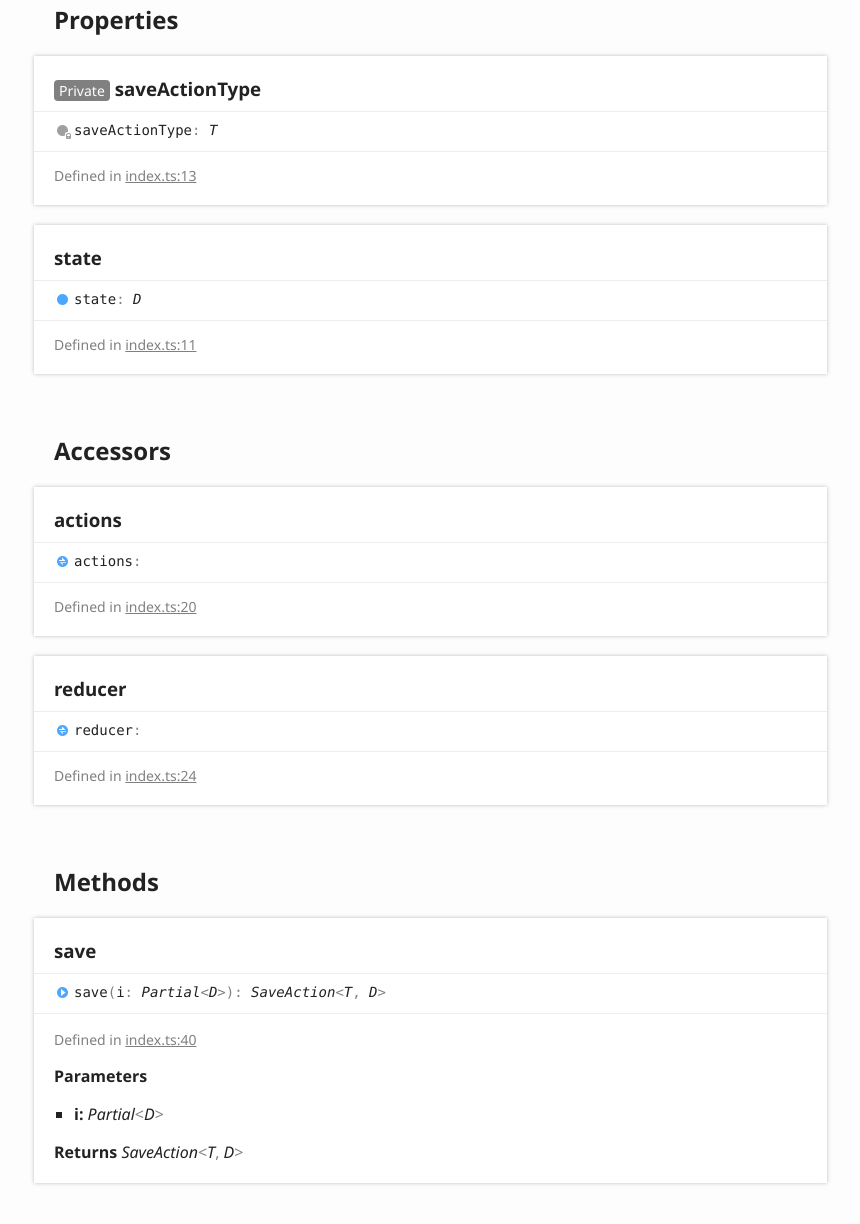
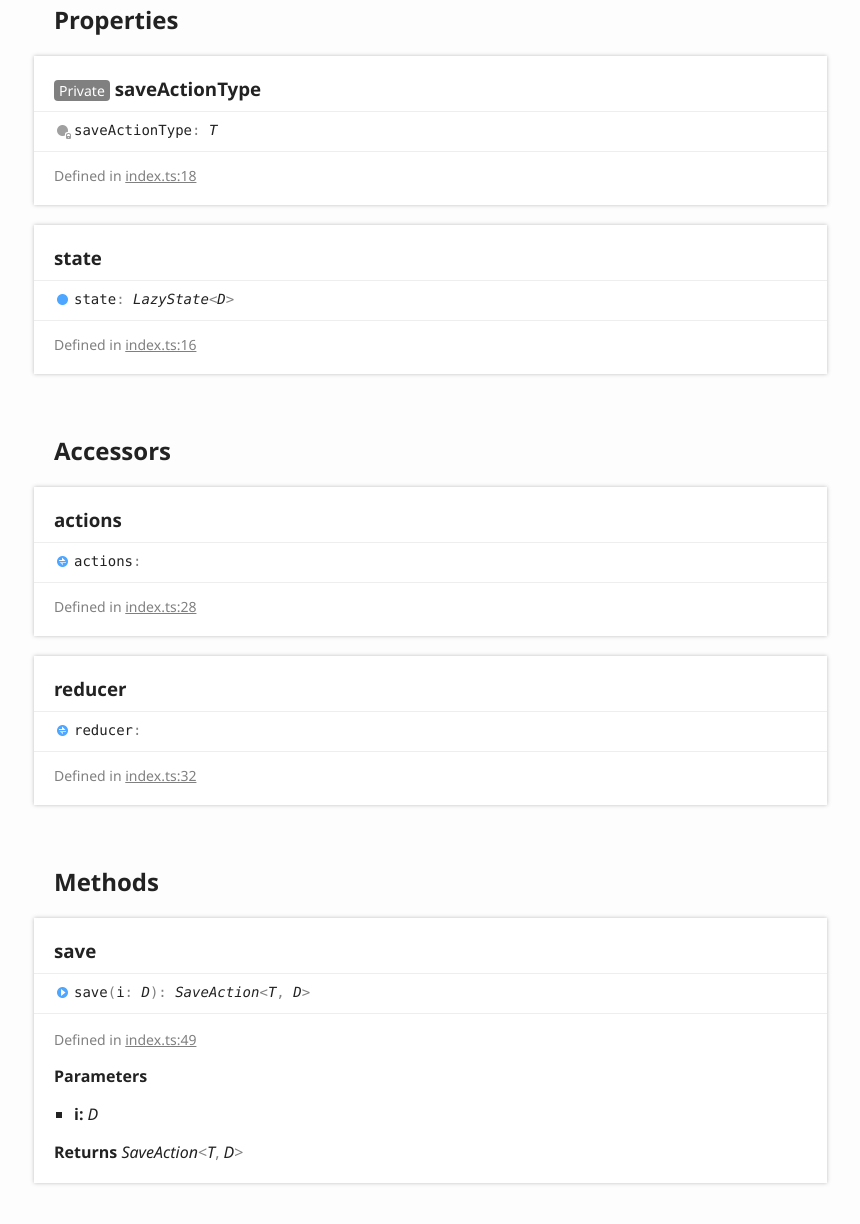
Before and after one commit to weavedev/redux-lazy, a website: page docs/classes/_index_.reduxlazy.html in a window 1280 px wide. Shown: the part 1483-2707 px from the top of the page, without its empty margins (6-866 px from the left). Drawn offline with Linux system fonts and the light colour scheme.

Commit message:
Update state type to look more like redux-async

```diff
--- a/docs/classes/_index_.reduxlazy.html
+++ b/docs/classes/_index_.reduxlazy.html
@@ -131,7 +131,7 @@
 						<li class="tsd-description">
 							<aside class="tsd-sources">
 								<ul>
-									<li>Defined in <a href="https://github.com/gerarts/redux-lazy/blob/bff9ab9/lib/index.ts#L13">index.ts:13</a></li>
+									<li>Defined in <a href="https://github.com/gerarts/redux-lazy/blob/0deef4c/lib/index.ts#L18">index.ts:18</a></li>
 								</ul>
 							</aside>
 							<h4 class="tsd-parameters-title">Parameters</h4>
@@ -156,17 +156,17 @@
 					<div class="tsd-signature tsd-kind-icon">save<wbr>Action<wbr>Type<span class="tsd-signature-symbol">:</span> <span class="tsd-signature-type">T</span></div>
 					<aside class="tsd-sources">
 						<ul>
-							<li>Defined in <a href="https://github.com/gerarts/redux-lazy/blob/bff9ab9/lib/index.ts#L13">index.ts:13</a></li>
+							<li>Defined in <a href="https://github.com/gerarts/redux-lazy/blob/0deef4c/lib/index.ts#L18">index.ts:18</a></li>
 						</ul>
 					</aside>
 				</section>
 				<section class="tsd-panel tsd-member tsd-kind-property tsd-parent-kind-class">
 					<a name="state" class="tsd-anchor"></a>
 					<h3>state</h3>
-					<div class="tsd-signature tsd-kind-icon">state<span class="tsd-signature-symbol">:</span> <span class="tsd-signature-type">D</span></div>
+					<div class="tsd-signature tsd-kind-icon">state<span class="tsd-signature-symbol">:</span> <span class="tsd-signature-type">LazyState</span><span class="tsd-signature-symbol">&lt;</span><span class="tsd-signature-type">D</span><span class="tsd-signature-symbol">&gt;</span></div>
 					<aside class="tsd-sources">
 						<ul>
-							<li>Defined in <a href="https://github.com/gerarts/redux-lazy/blob/bff9ab9/lib/index.ts#L11">index.ts:11</a></li>
+							<li>Defined in <a href="https://github.com/gerarts/redux-lazy/blob/0deef4c/lib/index.ts#L16">index.ts:16</a></li>
 						</ul>
 					</aside>
 				</section>
@@ -179,7 +179,7 @@
 					<div class="tsd-signature tsd-kind-icon">actions<span class="tsd-signature-symbol">:</span> </div>
 					<aside class="tsd-sources">
 						<ul>
-							<li>Defined in <a href="https://github.com/gerarts/redux-lazy/blob/bff9ab9/lib/index.ts#L20">index.ts:20</a></li>
+							<li>Defined in <a href="https://github.com/gerarts/redux-lazy/blob/0deef4c/lib/index.ts#L28">index.ts:28</a></li>
 						</ul>
 					</aside>
 				</section>
@@ -189,7 +189,7 @@
 					<div class="tsd-signature tsd-kind-icon">reducer<span class="tsd-signature-symbol">:</span> </div>
 					<aside class="tsd-sources">
 						<ul>
-							<li>Defined in <a href="https://github.com/gerarts/redux-lazy/blob/bff9ab9/lib/index.ts#L24">index.ts:24</a></li>
+							<li>Defined in <a href="https://github.com/gerarts/redux-lazy/blob/0deef4c/lib/index.ts#L32">index.ts:32</a></li>
 						</ul>
 					</aside>
 				</section>
@@ -200,19 +200,19 @@
 					<a name="save" class="tsd-anchor"></a>
 					<h3>save</h3>
 					<ul class="tsd-signatures tsd-kind-method tsd-parent-kind-class">
-						<li class="tsd-signature tsd-kind-icon">save<span class="tsd-signature-symbol">(</span>i<span class="tsd-signature-symbol">: </span><span class="tsd-signature-type">Partial</span><span class="tsd-signature-symbol">&lt;</span><span class="tsd-signature-type">D</span><span class="tsd-signature-symbol">&gt;</span><span class="tsd-signature-symbol">)</span><span class="tsd-signature-symbol">: </span><span class="tsd-signature-type">SaveAction</span><span class="tsd-signature-symbol">&lt;</span><span class="tsd-signature-type">T</span><span class="tsd-signature-symbol">, </span><span class="tsd-signature-type">D</span><span class="tsd-signature-symbol">&gt;</span></li>
+						<li class="tsd-signature tsd-kind-icon">save<span class="tsd-signature-symbol">(</span>i<span class="tsd-signature-symbol">: </span><span class="tsd-signature-type">D</span><span class="tsd-signature-symbol">)</span><span class="tsd-signature-symbol">: </span><span class="tsd-signature-type">SaveAction</span><span class="tsd-signature-symbol">&lt;</span><span class="tsd-signature-type">T</span><span class="tsd-signature-symbol">, </span><span class="tsd-signature-type">D</span><span class="tsd-signature-symbol">&gt;</span></li>
 					</ul>
 					<ul class="tsd-descriptions">
 						<li class="tsd-description">
 							<aside class="tsd-sources">
 								<ul>
-									<li>Defined in <a href="https://github.com/gerarts/redux-lazy/blob/bff9ab9/lib/index.ts#L40">index.ts:40</a></li>
+									<li>Defined in <a href="https://github.com/gerarts/redux-lazy/blob/0deef4c/lib/index.ts#L49">index.ts:49</a></li>
 								</ul>
 							</aside>
 							<h4 class="tsd-parameters-title">Parameters</h4>
 							<ul class="tsd-parameters">
 								<li>
-									<h5>i: <span class="tsd-signature-type">Partial</span><span class="tsd-signature-symbol">&lt;</span><span class="tsd-signature-type">D</span><span class="tsd-signature-symbol">&gt;</span></h5>
+									<h5>i: <span class="tsd-signature-type">D</span></h5>
 								</li>
 							</ul>
 							<h4 class="tsd-returns-title">Returns <span class="tsd-signature-type">SaveAction</span><span class="tsd-signature-symbol">&lt;</span><span class="tsd-signature-type">T</span><span class="tsd-signature-symbol">, </span><span class="tsd-signature-type">D</span><span class="tsd-signature-symbol">&gt;</span></h4>
```
Also changed, not shown: lib/index.ts (+16 -7 lines).
